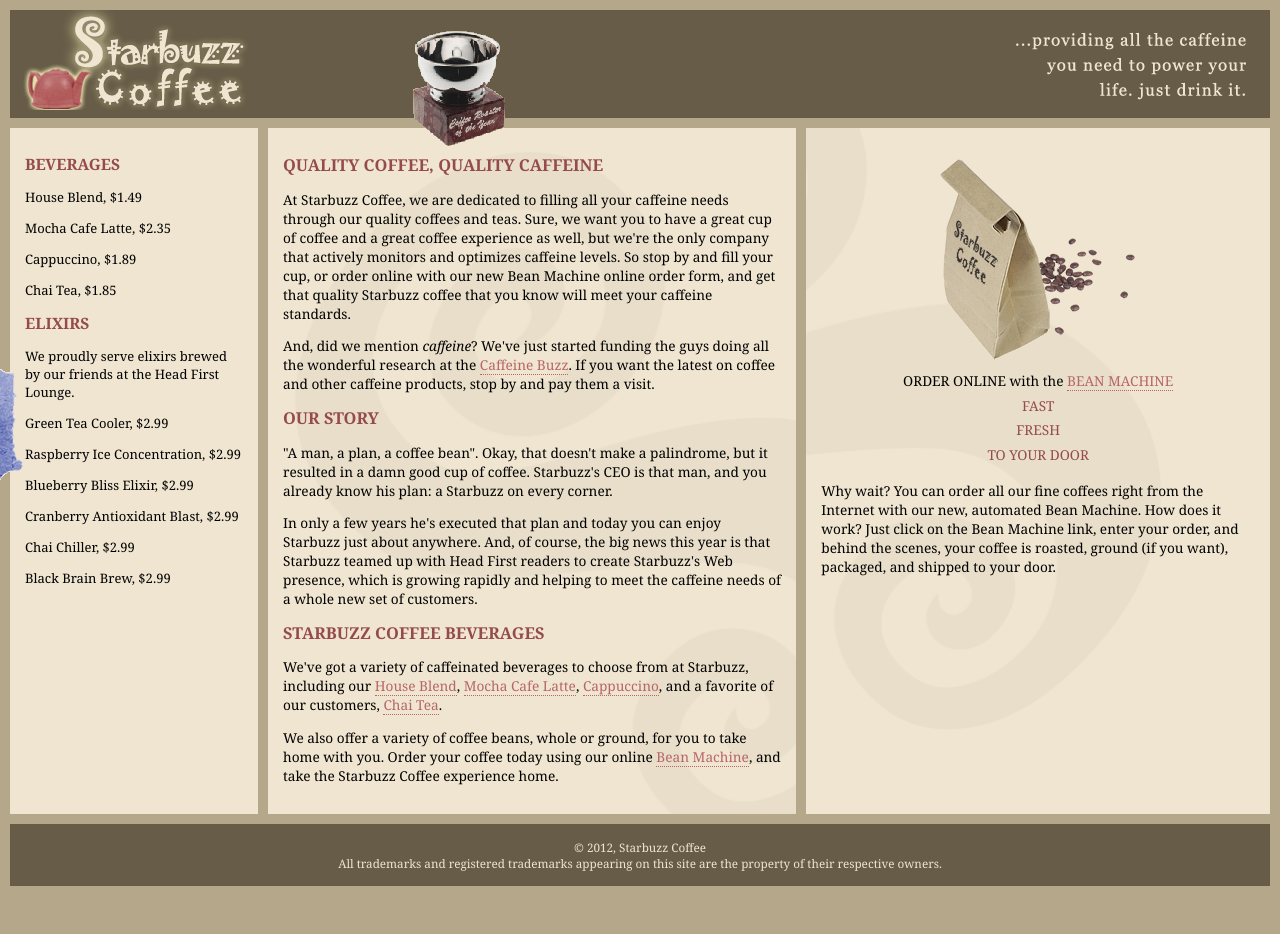
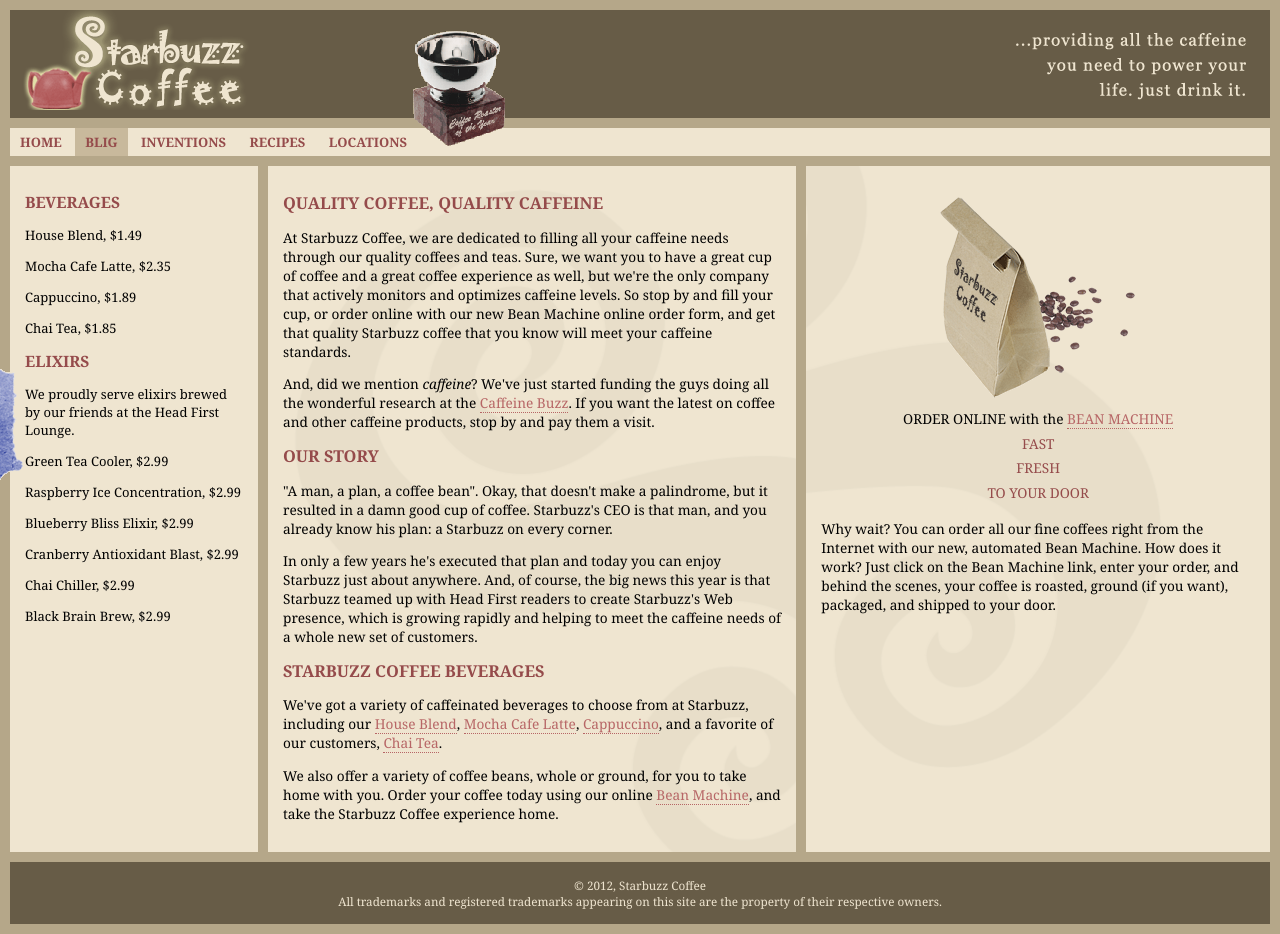
Before and after one commit to xqw1961536805/15976, a plain HTML site: page 15976/index.html in a window 1280 px wide. Before the commit the page ends 896 px from the top, so only its background shows below. Drawn offline with Linux system fonts and the light colour scheme.

Commit message:
Add files via upload

```diff
--- a/15976/index.html
+++ b/15976/index.html
@@ -9,13 +9,30 @@
   <body>
 
 
-
     <header>
      <div class="headerImageLeft"></div>
      <div class="headerImageRight"></div>
     </header>
+
+    <nav>
+        <ul>
+          <li><a href="index.html">HOME</a></li>
+          <li class="selected"><a href="blog.html">BLIG</a></li>
+          <li><a href="">INVENTIONS</a></li>
+          <li><a href="">RECIPES</a></li>
+          <li><a href="">LOCATIONS</a></li>
+
+        </ul>
+    </nav>
+
+
+
     <div id="tableContainer">
         <div id="tableRow">
+
+
+
+
           <div id="drinks">
             <h1>BEVERAGES</h1>
               <p>House Blend, $1.49</p>
@@ -34,6 +51,9 @@
               <p>Chai Chiller, $2.99</p>
               <p>Black Brain Brew, $2.99</p>
             </div>
+
+
+
     <div id="main">
       <h1>QUALITY COFFEE, QUALITY CAFFEINE</h1>
       <p>
@@ -80,6 +100,9 @@
         the Starbuzz Coffee experience home.
       </p>
     </div>
+
+
+
     <aside>
         <p class="beanheading">
           <img src="images/bag.gif" alt="Bean Machine bag">
@@ -105,6 +128,11 @@
   </div>
   </div>
 </div>
+
+
+
+
+
 <div id="coupon">
   <a href="freecoffee.html" title="Click here tp get your free coffee">
     <img src="images/ticket.gif" alt="Starbuzz coupon ticket">
@@ -116,6 +144,8 @@
     alt="Roaster of the Year award">
 </div>
 
+
+
     <footer>
       &copy; 2012, Starbuzz Coffee
       <br>
@@ -123,4 +153,7 @@
       this site are the property of their respective owners.
     </footer>
   </body>
+
+
+
 </html>
--- a/15976/starbuzz.css
+++ b/15976/starbuzz.css
@@ -106,5 +106,30 @@ div#tableRow{
 #coupon:hover {
   position: fixed;
   top: 350px;
-  transform: translate(250);
+  transform: translate(250px);
 }
+
+nav {
+  background-color: #efe5d0;
+  margin: 10px 10px 0px 10px;
+}
+
+nav ul {
+  margin: 0px;
+  list-style-type: none;
+  padding: 5px 0px 5px 0px;
+
+}
+nav ul li {
+  display: inline;
+  padding: 5px 10px 5px 10px;
+}
+nav ul li a:link, nav ul li a:visited {
+  color: #954b4b;
+  border-bottom: none;
+  font-weight: bold;
+
+}
+nav ul li.selected {
+  background-color: #c8b99c;
+}
```
